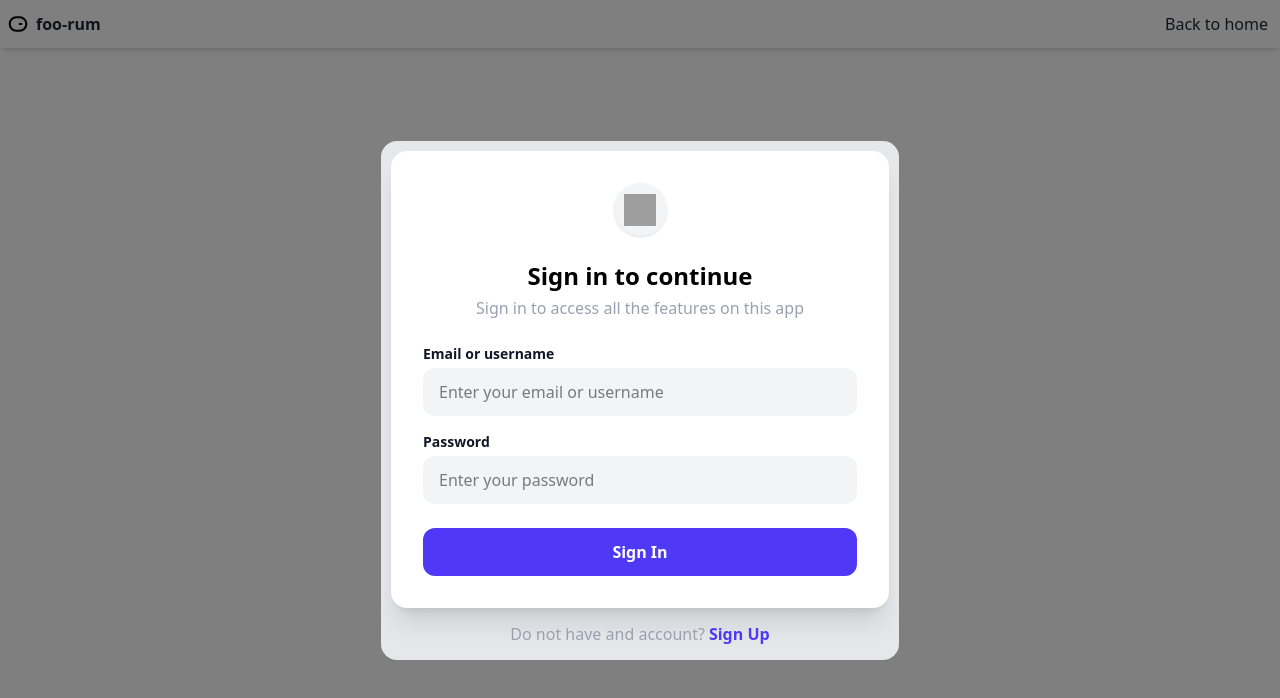
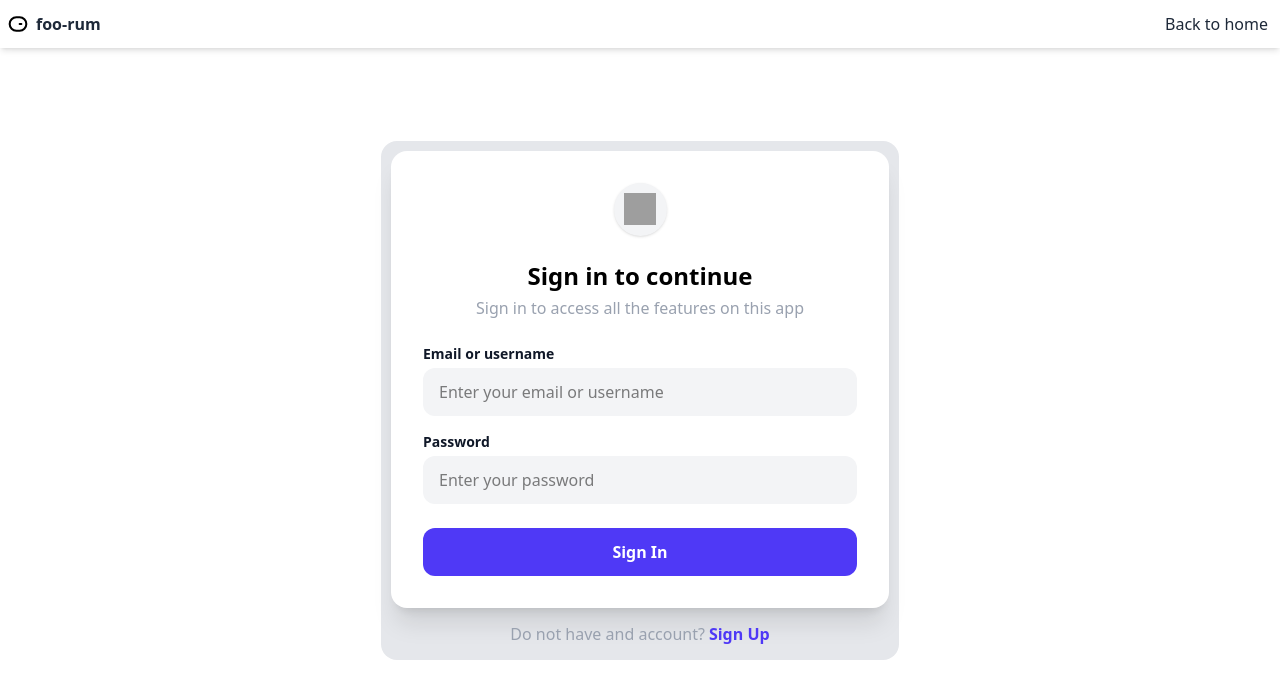
Before and after one commit to utkarsh2609/atyls-assignment, a React (Vite) app: page /signin in a window 1280 px wide. Shown: the top 698 px of the page. Built offline with nearby package versions, Linux system fonts and the light colour scheme; grey boxes are pictures that could not be loaded.

Commit message:
removed modal from login route

```diff
--- a/src/screens/Auth.tsx
+++ b/src/screens/Auth.tsx
@@ -1,12 +1,10 @@
-import { useEffect, useState } from "react";
+import { useEffect } from "react";
 import AuthForm from "../UI/AuthForm/AuthForm";
-import Modal from "../UI/Modal/Modal";
 import { useAuth } from "../context/AuthContext";
 import { useNavigate } from "react-router";
 
 const Auth = () => {
     const navigate = useNavigate();
-    const [isOpen, setIsOpen] = useState(false);
     const { user } = useAuth();
 
 
@@ -15,19 +13,13 @@ const Auth = () => {
         if (user) {
             // If user is already authenticated, redirect to home
             navigate('/');
-        } else {
-            setIsOpen(true);
         }
     }, [user]);
 
 
     return (
         <div className="flex flex-col items-center justify-center h-screen">
-            <h1 className="text-2xl font-bold mb-4">Authentication</h1>
-            <p className="text-gray-600 mb-6">Please log in to continue.</p>
-            <Modal showCloseBtn={true} isOpen={isOpen} onClose={() => setIsOpen(false)}>
-                <AuthForm />
-            </Modal>
+            <AuthForm />
         </div>
     );
 }
```
